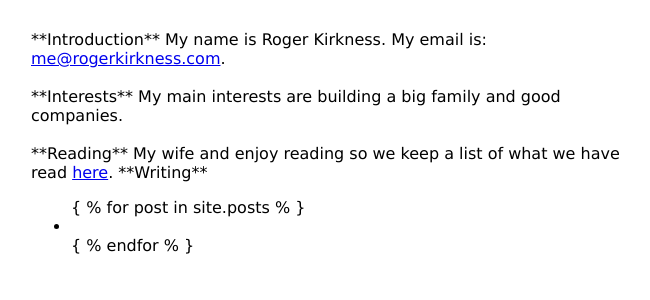
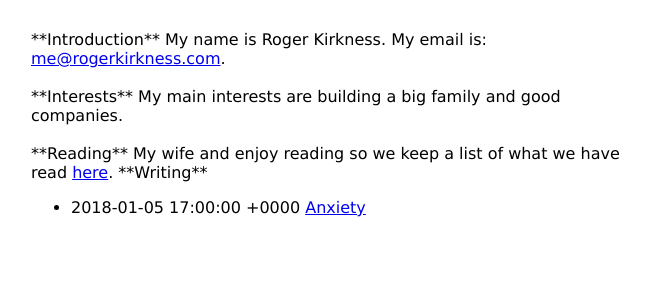
Before and after one commit to rogerkirkness/writing, a Jekyll site: the page built from index.html, in a window 1280 px wide. Shown: the top 300 px of the page, without its empty margins (309-959 px from the left). Built offline with Jekyll 4.4.1, drawn with Linux system fonts in a browser that asks for light colours.

Commit message:
Markdown

```diff
--- a/index.html
+++ b/index.html
@@ -11,7 +11,7 @@ My main interests are building a big family and good companies.<br><br>
 My wife and enjoy reading so we keep a list of what we have read <a href="https://docs.google.com/spreadsheets/d/1p8F9J2mziGSeuGS03KSrfdU9vbjFh1HmzGF4HOhZ-CU/edit?usp=sharing">here</a>.
 **Writing**
 <ul>
-	{ % for post in site.posts % }
-		<li><span>{{ post.date }}</span> <a href="{{ post.url }}">{{ post.title }}</a></li>
-	{ % endfor % }
+	{% for post in site.posts %}
+		<li>{{ post.date }} <a href="{{ post.url }}">{{ post.title }}</a></li>
+	{% endfor %}
 </ul>
```
